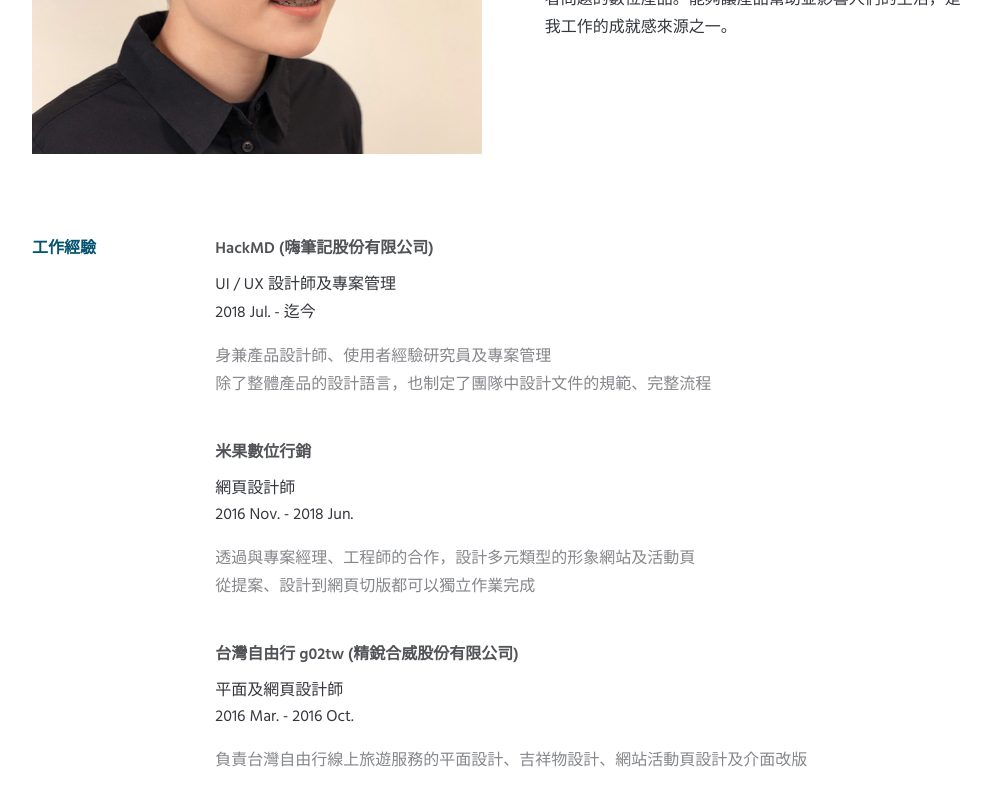
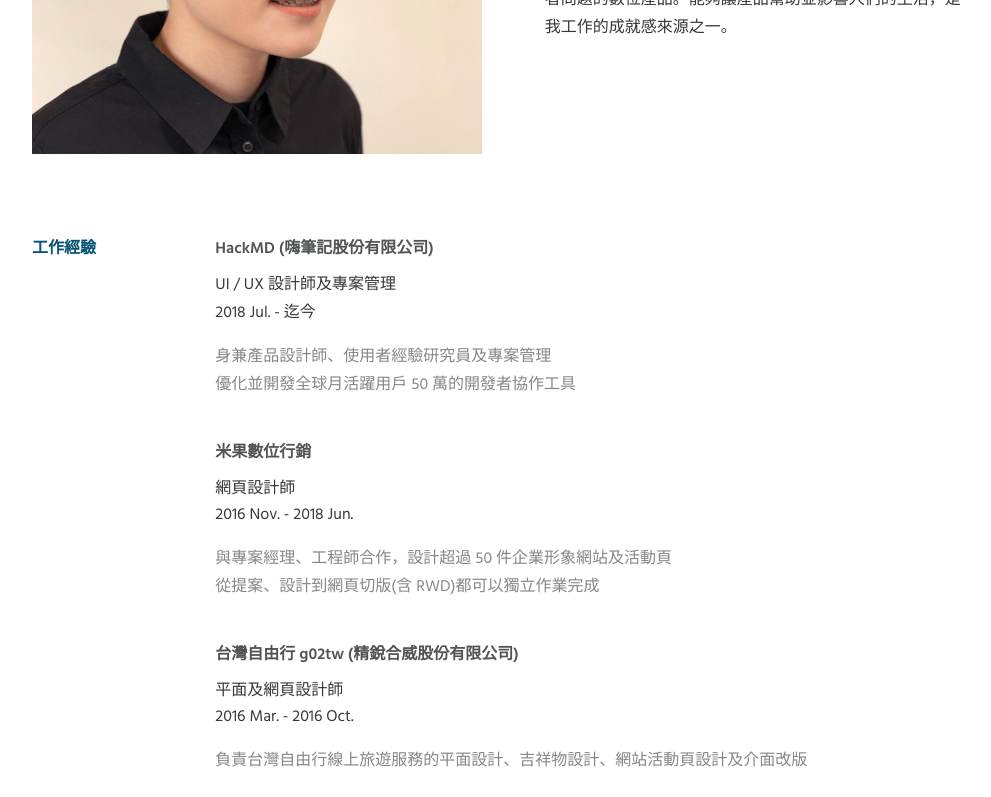
Before and after one commit to April-Gras/ArwenChangWeb, a Nuxt app: page /about in a window 1280 px wide. Shown: the part 416-1213 px from the top of the page, without its empty margins (138-1129 px from the left). Built offline with nearby package versions, Linux system fonts and the light colour scheme; a web font is replaced by a local one.

Commit message:
chore(about): changed some text around

```diff
--- a/pages/about.vue
+++ b/pages/about.vue
@@ -26,7 +26,7 @@
 							</template>
 							<template v-slot:text>
 								<span>身兼產品設計師、使用者經驗研究員及專案管理</span>
-								<span>除了整體產品的設計語言，也制定了團隊中設計文件的規範、完整流程</span>
+								<span>優化並開發全球月活躍用戶 50 萬的開發者協作工具</span>
 							</template>
 						</BuildingSubsectionsTripleContent>
 						<BuildingSubsectionsTripleContent>
@@ -36,8 +36,8 @@
 								<span>2016 Nov. - 2018 Jun.</span>
 							</template>
 							<template v-slot:text>
-								<span>透過與專案經理、工程師的合作，設計多元類型的形象網站及活動頁</span>
-								<span>從提案、設計到網頁切版都可以獨立作業完成</span>
+								<span>與專案經理、工程師合作，設計超過 50 件企業形象網站及活動頁</span>
+								<span>從提案、設計到網頁切版(含 RWD)都可以獨立作業完成</span>
 							</template>
 						</BuildingSubsectionsTripleContent>
 						<BuildingSubsectionsTripleContent>
```
